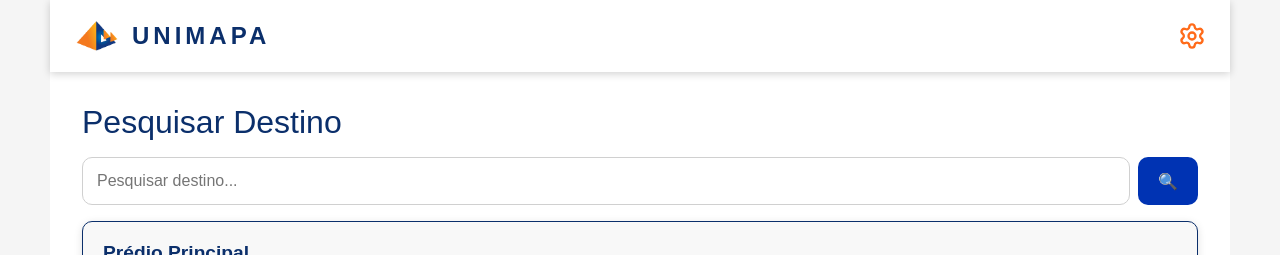
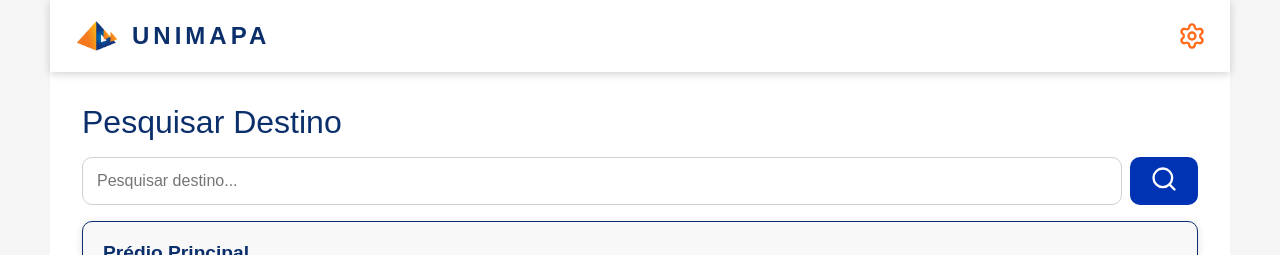
Before and after one commit to Brunoopado/unimapa, a React (Vite) app in the folder unimapa/: page /search in a window 1280 px wide. Shown: the top 255 px of the page. Built offline with nearby package versions, Linux system fonts and the light colour scheme.

Commit message:
Substitui o ícone de busca

```diff
--- a/unimapa/src/pages/SearchDestination/index.tsx
+++ b/unimapa/src/pages/SearchDestination/index.tsx
@@ -1,3 +1,5 @@
+import { Search } from "lucide-react";
+
 function SearchDestination() {
   return (
     <section className="page">
@@ -5,7 +7,9 @@ function SearchDestination() {
 
       <div className="search-row">
         <input type="text" placeholder="Pesquisar destino..." />
-        <button type="button">🔍</button>
+        <button type="button" aria-label="Pesquisar destino">
+          <Search size={28} />
+        </button>
       </div>
 
       <div className="placeholder-card">
```
